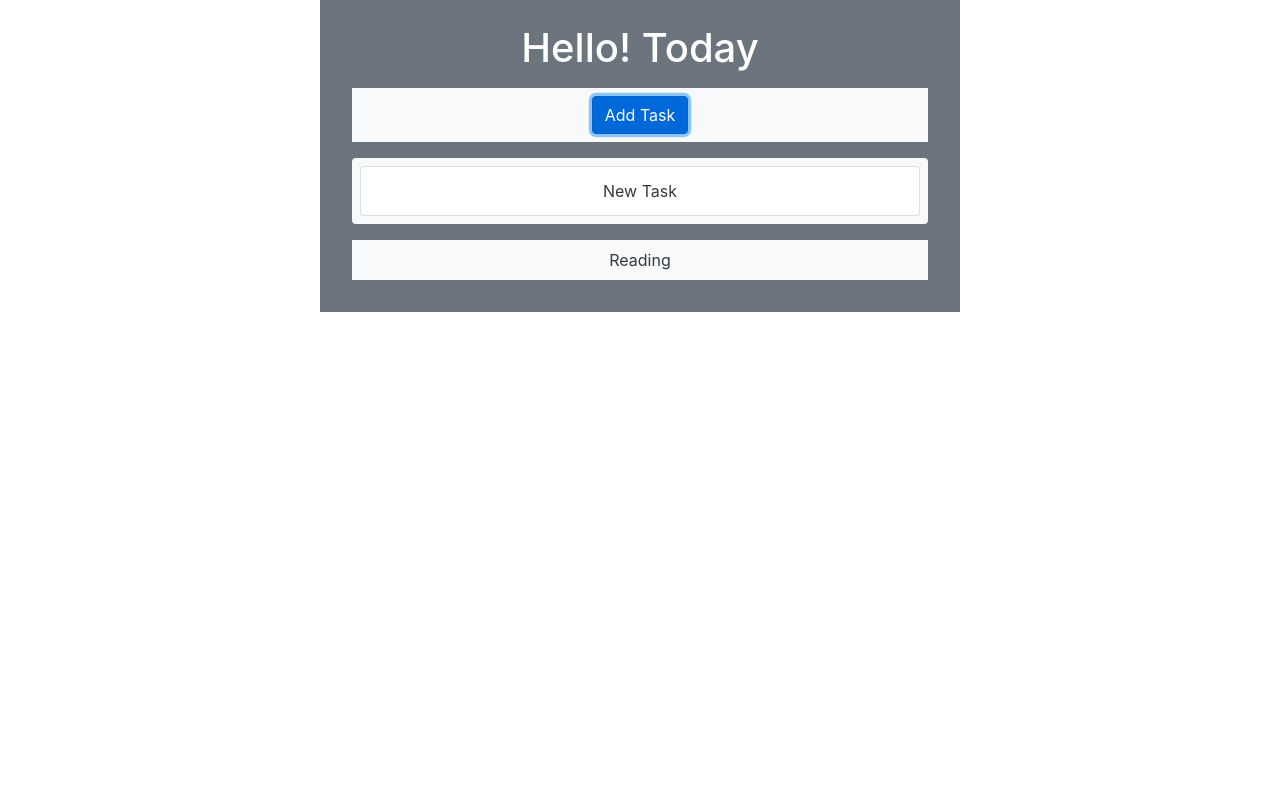
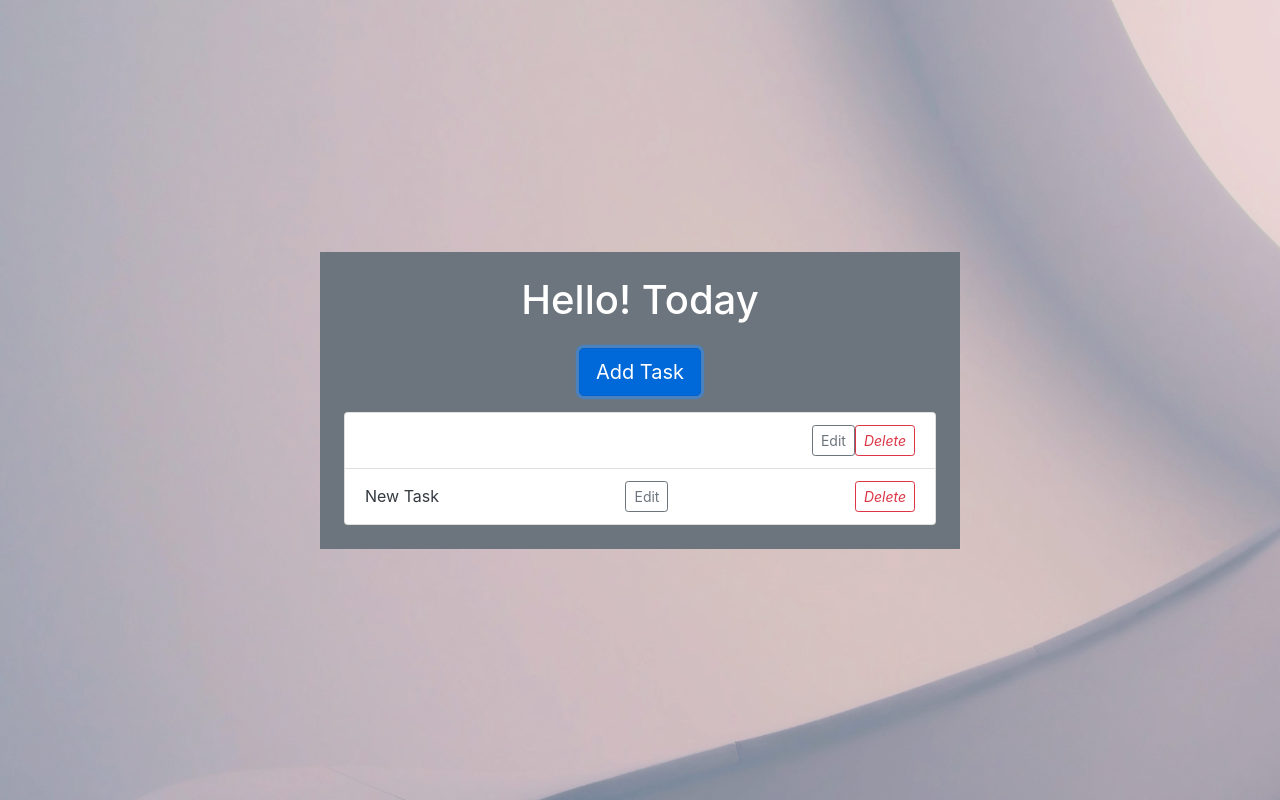
Before and after one commit to Igs5/Todo, a plain HTML site: page secondpage.html in a window 1280 px wide. Both pictures are taken after a click on the button "Add Task". Drawn offline with nearby package versions, Linux system fonts and the light colour scheme.

Commit message:
add edit and delete function

```diff
--- a/script.js
+++ b/script.js
@@ -1,32 +1,81 @@
 
-{/* document.getElementById('addTaskButton').addEventListener('click', function() {
- // Create a new task bar
- var newTaskBar = document.createElement('div');
- newTaskBar.className = 'col-12';
- newTaskBar.innerHTML = '<div class="m-2 p-2 bg-light text-center text-dark">New Task</div>';
+document.getElementById('addTaskButton').addEventListener('click', function() {
+    // Cr a new task item
+    const newTaskItem = document.createElement('li');
+    newTaskItem.className = 'list-group-item text-dark d-flex justify-content-between align-items-center'; // Add Bootstrap classes
 
- // Find the parent container of the tasks
- var tasksContainer = document.querySelector('.container');
+    // Cr the task text span
+    const taskTextSpan = document.createElement('span');
+    taskTextSpan.textContent = 'New Task'; // Set the task content
+    newTaskItem.appendChild(taskTextSpan);
 
- // Find the last row of tasks
- var lastTaskRow = tasksContainer.querySelector('.row:last-child');
+    // Cr the edit button
+    const editButton = document.createElement('button');
+    editButton.type = 'button';
+    editButton.className = 'btn btn-sm btn-outline-secondary edit-btn';
+    editButton.textContent = 'Edit';
+    newTaskItem.appendChild(editButton);
 
- // Append the new task bar to the last row of tasks
- lastTaskRow.appendChild(newTaskBar);
-}); */}
+    // Cr the delete button
+    const deleteButton = document.createElement('button');
+    deleteButton.type = 'button';
+    deleteButton.className = 'btn btn-sm btn-outline-danger delete-btn';
+    deleteButton.innerHTML = '<i>Delete</i>';
+    newTaskItem.appendChild(deleteButton);
+
+    // Find the task list container
+    const taskList = document.getElementById('taskList');
+
+    // Append the new task item to the task list
+    taskList.appendChild(newTaskItem);
+
+    // Apply event listeners to the newly created edit and delete buttons
+    applyEditDeleteListeners(editButton, deleteButton, taskTextSpan);
+   });
 
 
-document.getElementById('addTaskButton').addEventListener('click', function() {
-  // Create a new task item
-  const newTaskItem = document.createElement('li');
-  newTaskItem.className = 'list-group-item text-dark'; // Add Bootstrap classes
-  newTaskItem.innerHTML = 'New Task'; // Set the task content
 
-  // Find the task list container
-  const taskList = document.getElementById('taskList');
 
-  // Append the new task item to the task list
-  taskList.appendChild(newTaskItem);
-  console.log(taskList);
-  console.log(newTaskItem);
-});
+
+
+    // Edit
+   function applyEditDeleteListeners(editButton, deleteButton, taskTextSpan) {
+
+    editButton.addEventListener('click', function() {
+       const taskContent = taskTextSpan.textContent; // Get the current task content
+
+       // Create an input element to edit the task
+       const taskInput = document.createElement('input');
+       taskInput.type = 'text';
+       taskInput.value = taskContent;
+
+       // Replace the task text with the input element
+       taskTextSpan.parentNode.replaceChild(taskInput, taskTextSpan);
+
+       // Handle saving the edited task
+       taskInput.addEventListener('blur', function() {
+         const newTaskContent = this.value; // Get the edited content
+         taskTextSpan.textContent = newTaskContent; // Update the task text
+         this.parentNode.replaceChild(taskTextSpan, this); // Replace the input element back with the task text span
+       });
+    });
+
+    // Delete (first get the parent task item (li) and then delete child)
+    deleteButton.addEventListener('click', function() {
+       const taskItem = this.parentElement;
+       taskItem.parentNode.removeChild(taskItem);
+    });
+   }
+
+
+
+   // Apply event listeners to existing tasks on page load
+   document.addEventListener('DOMContentLoaded', function() {
+    const editButtons = document.querySelectorAll('.edit-btn');
+    const deleteButtons = document.querySelectorAll('.delete-btn');
+    const taskTextSpans = document.querySelectorAll('#taskText');
+
+    editButtons.forEach((button, index) => {
+       applyEditDeleteListeners(button, deleteButtons[index], taskTextSpans[index]);
+    });
+   });
--- a/secondpage.html
+++ b/secondpage.html
@@ -10,31 +10,51 @@
     <title>Todolist2</title>
 </head>
 <body>
-    <div class="container bg-secondary text-white p-4" style="width: 50%;">
+
+    <div class="bg-image d-flex align-items-center justify-content-center"
+        style="background-image: url('./assets/Background2.png');
+        height:100vh;">
+
+    <div class="container bg-secondary bg-gradient text-white p-4" style="width: 50%;">
         <h1 class="text-center">Hello! Today</h1>
 
         <div class="row">
             <div class="col-12">
-                <div class="m-2 p-2 bg-light text-center text-dark"><button id="addTaskButton" class="btn btn-primary">Add Task</button>
+                <div class="m-2 p-2 text-center text-dark"><button id="addTaskButton" class="btn btn-primary btn-lg">Add Task</button>
                 </div>
             </div>
         </div>
 
-        <ul id="taskList" class="list-group m-2 p-2 bg-light text-center text-dark"></ul>
+
+        <div class="row">
+            <div class="col-12">
+                <ul class="list-group" id="taskList">
+                    <li class="list-group-item text-dark d-flex justify-content-between align-items-center">
+                    <span id="taskText"></span>
+
+                    <div class="d-flex ml-auto">
+                        <button type="button" class="btn btn-sm btn-outline-secondary edit-btn">Edit</button>
+                        <button type="button" class="btn btn-sm btn-outline-danger delete-btn">
+                            <i>Delete</i>
+                        </button>
+                    </div>
 
 
-        <div class="row">
-           <div class="col-12">
-             <div class="m-2 p-2 bg-light text-center text-dark">Reading</div>
-           </div>
 
+                    </li>
+                    </ul>
+            </div>
         </div>
-
-    </div>
 
 
 
 
-       <script src="./script.js"></script>
+    </div>
+    </div>
+
+
+       <script src="./script.js">
+
+       </script>
 </body>
 </html>
```
